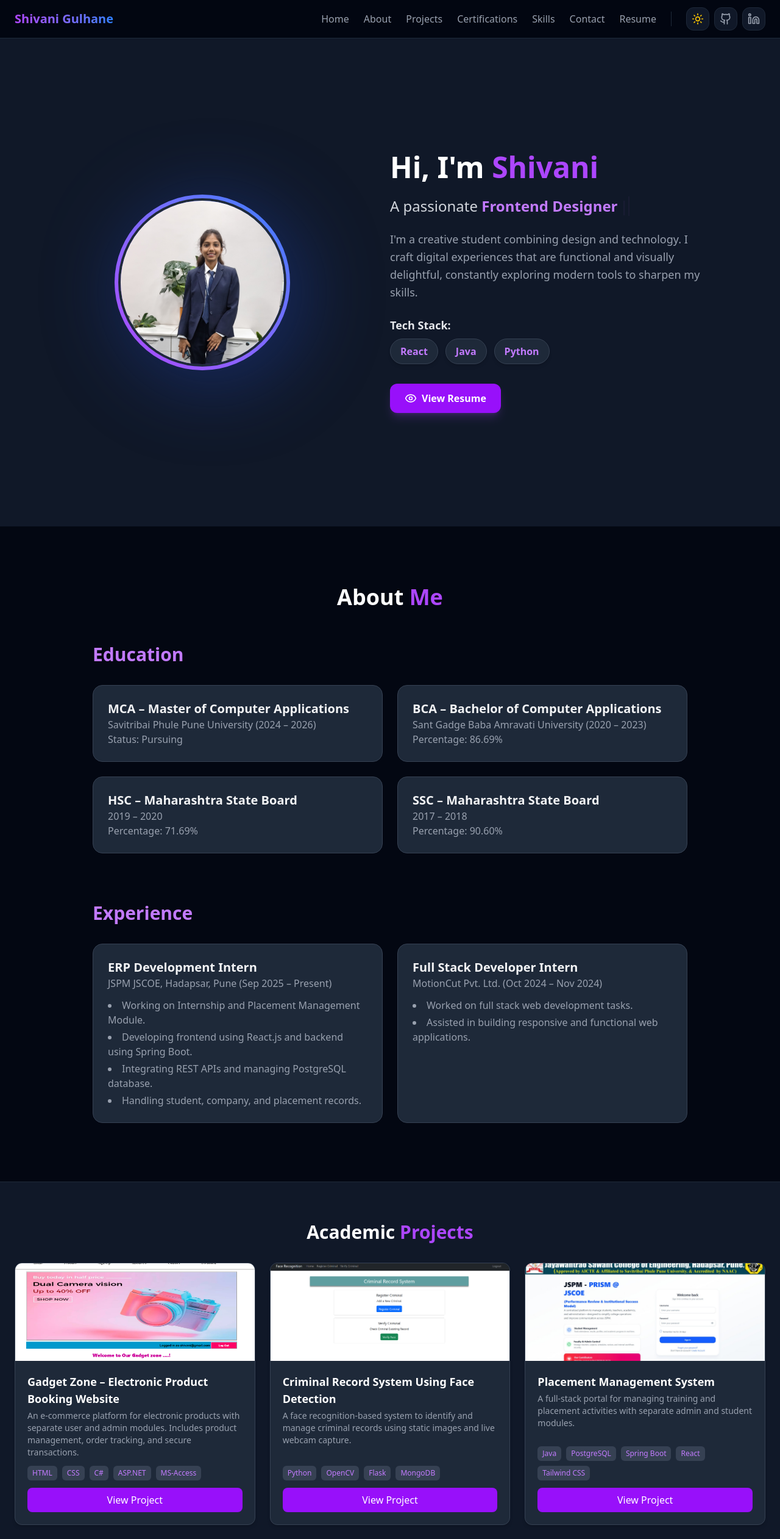
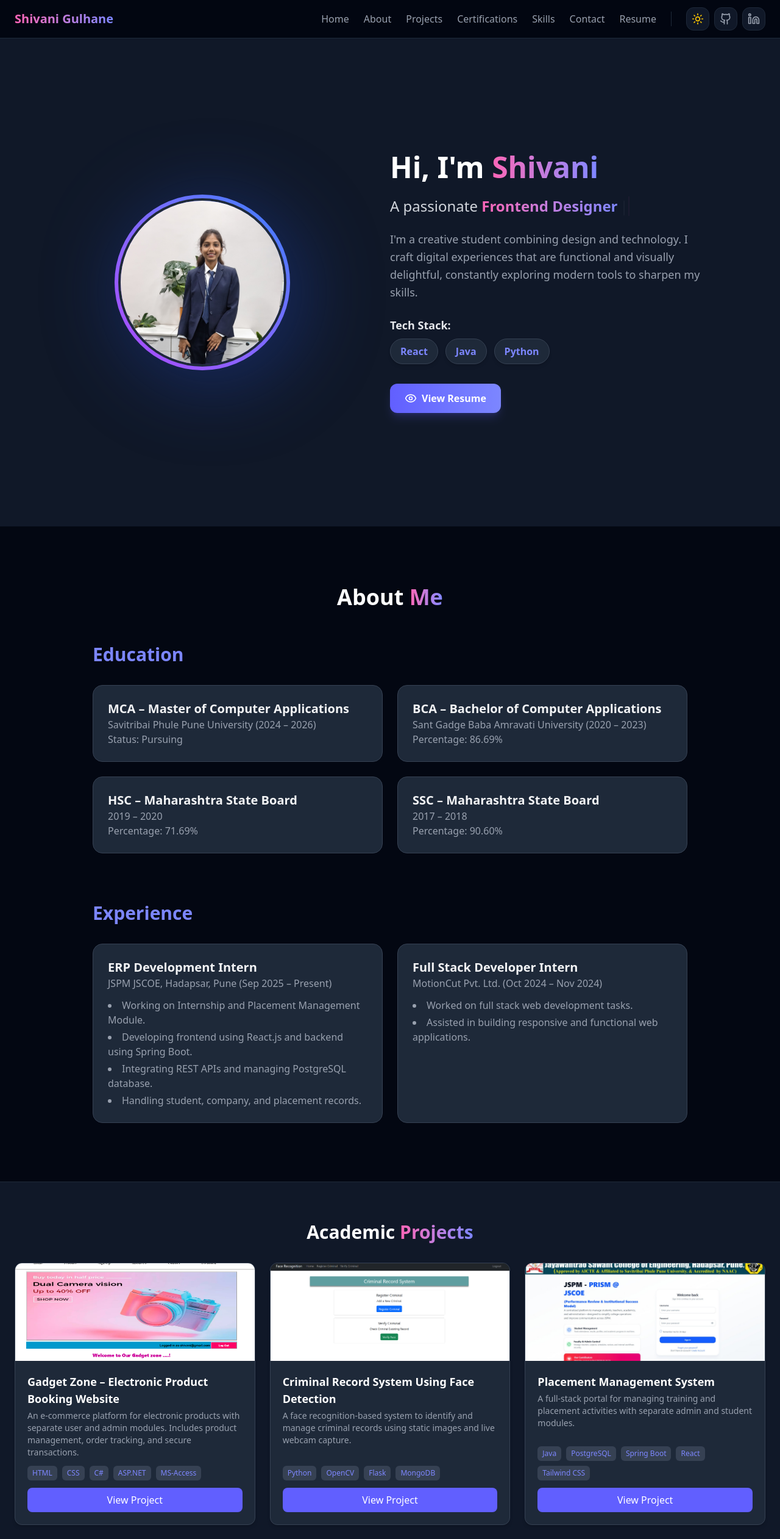
Before and after one commit to Gulhane-Shivani/Shivani-Portfolio, a React (Vite) app: page /#certifications in a window 1280 px wide. Shown: the top 2523 px of the page at 61% size. Built offline with nearby package versions, Linux system fonts and the light colour scheme.

Commit message:
website color scheme changed

```diff
--- a/src/components/CertificationCard.jsx
+++ b/src/components/CertificationCard.jsx
@@ -10,14 +10,14 @@ export default function CertificationCard({ title, issuer, score, date, image, d
             </div>
             <div className="p-5 flex flex-col flex-grow text-left">
                 <h3 className={`text-lg font-bold mb-1 leading-tight ${darkMode ? 'text-white' : 'text-gray-800'}`}>{title}</h3>
-                <p className={`${darkMode ? 'text-purple-400' : 'text-purple-600'} font-semibold text-xs mb-2`}>{issuer}</p>
+                <p className={`${darkMode ? 'text-indigo-400' : 'text-indigo-600'} font-semibold text-xs mb-2`}>{issuer}</p>
                 <p className={`mb-3 text-sm flex-grow line-clamp-2 ${darkMode ? 'text-gray-400' : 'text-gray-600'}`}>{description}</p>
 
                 <div className={`mt-auto pt-4 border-t flex justify-between items-center text-xs ${darkMode ? 'border-gray-700 text-gray-500' : 'border-gray-100 text-gray-500'}`}>
                     <span>{date}</span>
                     <span className={`flex items-center gap-1.5 px-2.5 py-1 rounded-full font-bold transition-colors ${darkMode
-                            ? 'bg-emerald-500/10 text-emerald-400 border border-emerald-500/20'
-                            : 'bg-emerald-50 text-emerald-600 border border-emerald-100'
+                        ? 'bg-emerald-500/10 text-emerald-400 border border-emerald-500/20'
+                        : 'bg-emerald-50 text-emerald-600 border border-emerald-100'
                         }`}>
                         <CheckCircle size={12} />
                         Verified
--- a/src/components/Navbar.jsx
+++ b/src/components/Navbar.jsx
@@ -43,7 +43,7 @@ export default function Navbar({ darkMode, toggleTheme }) {
       }`}>
       <div className="container mx-auto px-6 py-3 flex justify-between items-center">
         {/* Brand */}
-        <Link to="/" className="text-xl font-bold bg-gradient-to-r from-purple-500 to-blue-500 bg-clip-text text-transparent hover:scale-105 transition-transform">
+        <Link to="/" className="text-xl font-bold bg-gradient-to-r from-pink-400 to-indigo-400 bg-clip-text text-transparent hover:scale-105 transition-transform">
           Shivani Gulhane
         </Link>
 
@@ -57,7 +57,7 @@ export default function Navbar({ darkMode, toggleTheme }) {
                     href={link.path}
                     target="_blank"
                     rel="noopener noreferrer"
-                    className={`py-1 transition-colors hover:text-purple-500 ${darkMode ? "text-gray-400" : "text-gray-600"}`}
+                    className={`py-1 transition-colors hover:text-indigo-500 ${darkMode ? "text-gray-400" : "text-gray-600"}`}
                   >
                     {link.name}
                   </a>
@@ -65,18 +65,18 @@ export default function Navbar({ darkMode, toggleTheme }) {
                   <a
                     href={link.path}
                     onClick={(e) => handleScroll(e, link.path)}
-                    className={`relative cursor-pointer py-1 transition-colors hover:text-purple-500 ${darkMode ? "text-gray-400" : "text-gray-600"}`}
+                    className={`relative cursor-pointer py-1 transition-colors hover:text-indigo-500 ${darkMode ? "text-gray-400" : "text-gray-600"}`}
                   >
                     {link.name}
                   </a>
                 ) : (
                   <Link
                     to={link.path}
-                    className={`relative py-1 transition-colors hover:text-purple-500 ${isActive(link.path) ? "text-purple-500" : (darkMode ? "text-gray-400" : "text-gray-600")}`}
+                    className={`relative py-1 transition-colors hover:text-indigo-500 ${isActive(link.path) ? "text-indigo-500" : (darkMode ? "text-gray-400" : "text-gray-600")}`}
                   >
                     {link.name}
                     {isActive(link.path) && (
-                      <span className="absolute -bottom-1 left-0 w-full h-0.5 bg-purple-500 rounded-full"></span>
+                      <span className="absolute -bottom-1 left-0 w-full h-0.5 bg-indigo-500 rounded-full"></span>
                     )}
                   </Link>
                 )}
@@ -91,7 +91,7 @@ export default function Navbar({ darkMode, toggleTheme }) {
               onClick={toggleTheme}
               className={`p-2 rounded-xl transition-all duration-300 hover:scale-110 ${darkMode
                 ? "bg-gray-900 text-yellow-400 hover:text-yellow-300 border border-gray-800 hover:border-gray-700"
-                : "bg-gray-50 text-gray-600 hover:text-purple-600 border border-gray-200 hover:border-gray-300"
+                : "bg-gray-50 text-gray-600 hover:text-indigo-600 border border-gray-200 hover:border-gray-300"
                 }`}
               title={darkMode ? "Switch to Light Mode" : "Switch to Dark Mode"}
             >
@@ -174,7 +174,7 @@ export default function Navbar({ darkMode, toggleTheme }) {
               ) : (
                 <Link
                   to={link.path}
-                  className={`block py-2 transition-colors ${isActive(link.path) ? "text-purple-500" : (darkMode ? "text-gray-400 hover:text-white" : "text-gray-600 hover:text-gray-900")
+                  className={`block py-2 transition-colors ${isActive(link.path) ? "text-indigo-500" : (darkMode ? "text-gray-400 hover:text-white" : "text-gray-600 hover:text-gray-900")
                     }`}
                   onClick={() => setIsOpen(false)}
                 >
--- a/src/components/ProjectCard.jsx
+++ b/src/components/ProjectCard.jsx
@@ -9,7 +9,7 @@ export default function ProjectCard({ title, image, description, link, technolog
         {/* Technologies Tags */}
         <div className="flex flex-wrap gap-2 mb-3">
           {technologies && technologies.map((tech, index) => (
-            <span key={index} className={`px-2 py-1 text-xs font-medium rounded-md ${darkMode ? 'bg-gray-700 text-purple-400' : 'bg-purple-100 text-purple-700'}`}>
+            <span key={index} className={`px-2 py-1 text-xs font-medium rounded-md ${darkMode ? 'bg-gray-700 text-indigo-400' : 'bg-indigo-50 text-indigo-600 border border-indigo-100'}`}>
               {tech}
             </span>
           ))}
@@ -19,7 +19,7 @@ export default function ProjectCard({ title, image, description, link, technolog
           href={link || "#"}
           target="_blank"
           rel="noopener noreferrer"
-          className={`inline-block text-center w-full py-2 font-medium rounded-lg transition-colors ${darkMode ? 'bg-purple-600 text-white hover:bg-purple-700' : 'bg-purple-600 text-white hover:bg-purple-700'}`}
+          className={`inline-block text-center w-full py-2 font-medium rounded-lg transition-colors ${darkMode ? 'bg-indigo-500 text-white hover:bg-indigo-600' : 'bg-indigo-600 text-white hover:bg-indigo-700'}`}
         >
           View Project
         </a>
--- a/src/components/SkillCard.jsx
+++ b/src/components/SkillCard.jsx
@@ -1,7 +1,7 @@
 export default function SkillCard({ category, items, darkMode }) {
   return (
     <div className="flex flex-col h-full bg-transparent">
-      <h3 className={`text-xl font-bold mb-5 ${darkMode ? 'text-white' : 'text-gray-900'} pb-2 border-b-2 inline-block self-start ${darkMode ? 'border-purple-500/30' : 'border-purple-500/20'}`}>
+      <h3 className={`text-xl font-bold mb-5 ${darkMode ? 'text-white' : 'text-gray-900'} pb-2 border-b-2 inline-block self-start ${darkMode ? 'border-indigo-400/30' : 'border-indigo-500/20'}`}>
         {category}
       </h3>
       <ul className="flex flex-wrap gap-4 sm:gap-5 mt-auto">
@@ -15,7 +15,7 @@ export default function SkillCard({ category, items, darkMode }) {
                 loading="lazy"
               />
             </div>
-            <span className={`text-xs sm:text-sm font-semibold tracking-wide ${darkMode ? 'text-gray-400 group-hover:text-purple-400' : 'text-gray-600 group-hover:text-purple-600'} transition-colors duration-300`}>
+            <span className={`text-xs sm:text-sm font-semibold tracking-wide ${darkMode ? 'text-gray-400 group-hover:text-indigo-400' : 'text-gray-600 group-hover:text-indigo-500'} transition-colors duration-300`}>
               {item.name}
             </span>
           </li>
--- a/src/pages/About.jsx
+++ b/src/pages/About.jsx
@@ -10,14 +10,14 @@ export default function About({ darkMode }) {
         {/* Heading */}
         <FadeIn direction="up">
           <h2 className={`text-4xl font-extrabold text-center mb-14 ${darkMode ? 'text-white' : 'text-gray-800'}`}>
-            About <span className="text-purple-500">Me</span>
+            About <span className="bg-gradient-to-r from-pink-400 to-indigo-400 text-transparent bg-clip-text">Me</span>
           </h2>
         </FadeIn>
 
         {/* Education Section */}
         <div className="mb-20">
           <FadeIn direction="up">
-            <h3 className={`text-3xl font-bold mb-8 ${darkMode ? 'text-purple-400' : 'text-purple-700'}`}>
+            <h3 className={`text-3xl font-bold mb-8 ${darkMode ? 'text-indigo-400' : 'text-gray-900'}`}>
               Education
             </h3>
           </FadeIn>
@@ -72,7 +72,7 @@ export default function About({ darkMode }) {
         {/* Experience Section */}
         <div>
           <FadeIn direction="up">
-            <h3 className={`text-3xl font-bold mb-8 ${darkMode ? 'text-purple-400' : 'text-purple-700'}`}>
+            <h3 className={`text-3xl font-bold mb-8 ${darkMode ? 'text-indigo-400' : 'text-gray-900'}`}>
               Experience
             </h3>
           </FadeIn>
--- a/src/pages/Certifications.jsx
+++ b/src/pages/Certifications.jsx
@@ -8,7 +8,7 @@ export default function Certifications({ darkMode }) {
             <div className="container mx-auto px-6 text-center">
                 <FadeIn direction="up">
                     <h2 className={`text-3xl font-bold mb-8 ${darkMode ? 'text-white' : 'text-gray-800'}`}>
-                        My <span className="text-purple-500">Certifications</span>
+                        My <span className="bg-gradient-to-r from-pink-400 to-indigo-400 text-transparent bg-clip-text">Certifications</span>
                     </h2>
                 </FadeIn>
 
--- a/src/pages/Home.jsx
+++ b/src/pages/Home.jsx
@@ -74,7 +74,7 @@ export default function Home({ darkMode }) {
         {/* Main Heading */}
         <FadeIn direction="up" delay={0.1}>
           <h2 className={`text-4xl sm:text-5xl font-extrabold transition-colors duration-300 ${darkMode ? 'text-white' : 'text-gray-800'}`}>
-            Hi, I'm <span className="text-purple-500">Shivani</span>
+            Hi, I'm <span className="bg-gradient-to-r from-pink-400 to-indigo-400 text-transparent bg-clip-text">Shivani</span>
           </h2>
         </FadeIn>
 
@@ -82,10 +82,10 @@ export default function Home({ darkMode }) {
         <FadeIn direction="up" delay={0.2}>
           <p className={`text-xl sm:text-2xl font-medium transition-colors duration-300 ${darkMode ? 'text-gray-300' : 'text-gray-700'}`}>
             A passionate{" "}
-            <span className="text-purple-400 font-bold">
+            <span className="bg-gradient-to-r from-pink-400 to-indigo-400 text-transparent bg-clip-text font-bold">
               {text}
-              <span className={`border-r-2 ${darkMode ? 'border-purple-400' : 'border-purple-700'} ml-1 animate-cursor`}>|</span>
             </span>
+            <span className={`border-r-2 ${darkMode ? 'border-pink-400' : 'border-indigo-400'} ml-1 animate-cursor`}>|</span>
           </p>
         </FadeIn>
 
@@ -103,7 +103,7 @@ export default function Home({ darkMode }) {
             {["React", "Java", "Python"].map((skill, i) => (
               <span
                 key={skill}
-                className={`px-4 py-2 font-semibold rounded-full shadow-md border transition-colors ${darkMode ? 'bg-gray-800 text-purple-400 border-gray-700 hover:bg-gray-700' : 'bg-white text-purple-700 border-purple-100 hover:bg-purple-50'}`}
+                className={`px-4 py-2 font-semibold rounded-full shadow-md border transition-colors ${darkMode ? 'bg-gray-800 text-indigo-400 border-gray-700 hover:bg-gray-700' : 'bg-white text-indigo-500 border-indigo-100 hover:bg-indigo-50'}`}
               >
                 {skill}
               </span>
@@ -115,7 +115,7 @@ export default function Home({ darkMode }) {
         <FadeIn direction="up" delay={0.5} className="flex flex-wrap gap-4 justify-center md:justify-start pt-2">
           <Link
             to="/resume"
-            className="flex items-center gap-2 px-6 py-3 font-bold rounded-xl bg-purple-600 text-white hover:bg-purple-700 transition-all transform hover:scale-105 shadow-lg shadow-purple-500/20"
+            className="flex items-center gap-2 px-6 py-3 font-bold rounded-xl bg-gradient-to-r from-indigo-500 to-indigo-400 text-white hover:from-indigo-600 hover:to-indigo-500 transition-all transform hover:scale-105 shadow-lg shadow-indigo-500/20"
           >
             <Eye size={20} />
             View Resume
--- a/src/pages/Projects.jsx
+++ b/src/pages/Projects.jsx
@@ -8,7 +8,7 @@ export default function Projects({ darkMode }) {
       <div className="container mx-auto px-6 text-center">
         <FadeIn direction="up">
           <h2 className={`text-3xl font-bold mb-8 ${darkMode ? 'text-white' : 'text-gray-800'}`}>
-            Academic <span className="text-purple-500">Projects</span>
+            Academic <span className="bg-gradient-to-r from-pink-400 to-indigo-400 text-transparent bg-clip-text">Projects</span>
           </h2>
         </FadeIn>
 
--- a/src/pages/Skills.jsx
+++ b/src/pages/Skills.jsx
@@ -8,7 +8,7 @@ export default function Skills({ darkMode }) {
       <div className="container mx-auto px-6">
         <FadeIn direction="up">
           <h2 className={`text-4xl font-extrabold mb-16 ${darkMode ? 'text-white' : 'text-gray-800'}`}>
-            Technical <span className="text-purple-500">Skills</span>
+            Technical <span className="bg-gradient-to-r from-pink-400 to-indigo-400 text-transparent bg-clip-text">Skills</span>
           </h2>
         </FadeIn>
 
```
Also changed, not shown: src/pages/Resume.jsx (+4 -4 lines).
